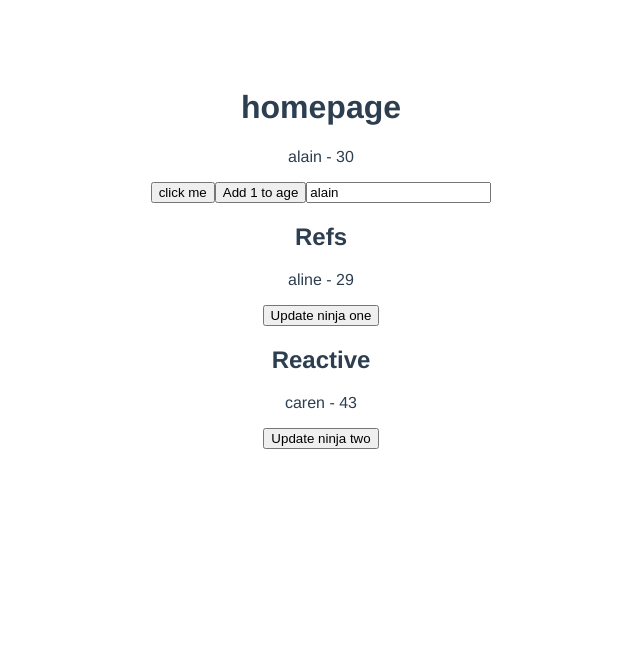
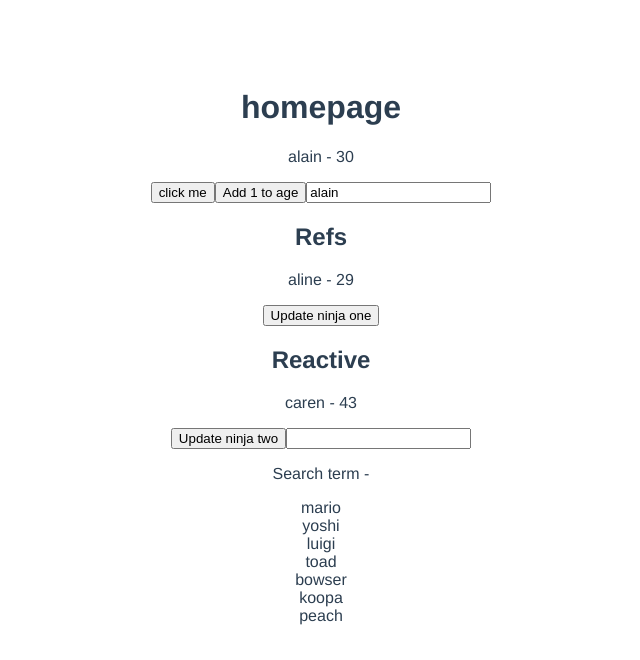
Before and after one commit to alain-kubwayo/vue-hub, a Vue app in the folder dojo-blog/: page / in a window 1280 px wide. Shown: the top 660 px of the page, without its empty margins (319-959 px from the left). Built offline with nearby package versions, Linux system fonts and the light colour scheme.

Commit message:
feat: computed values

```diff
--- a/dojo-blog/src/views/Home.vue
+++ b/dojo-blog/src/views/Home.vue
@@ -13,11 +13,17 @@
     <h2>Reactive</h2>
     <p>{{ ninjaTwo.name }} - {{ ninjaTwo.age }}</p>
     <button @click="updateNinjaTwo">Update ninja two</button>
+    <!-- Computed property -->
+    <!-- <p>Computed: {{ firstName }}</p> -->
+    <input type="text" v-model="search">
+    <p>Search term - {{ search }}</p>
+    <!-- <div v-for="name in names" :key="name">{{ name }}</div> -->
+    <div v-for="name in matchingNames" :key="name">{{ name }}</div>
   </div>
 </template>
 
 <script>
-import { ref, reactive } from 'vue'
+import { ref, reactive, computed } from 'vue'
 
 export default {
   name: 'Home',
@@ -52,8 +58,19 @@ export default {
       ninjaTwo.age = 34
     }
 
+    // Computed properties
+    // const firstName = computed(() => {
+    //   return 'teresa'
+    // })
+    const search = ref('')
+    const names = ref(['mario', 'yoshi', 'luigi', 'toad', 'bowser', 'koopa', 'peach'])
+
+    const matchingNames = computed(() => {
+      return names.value.filter(name => name.includes(search.value))
+    })
+
     // return { name, age, handleClick, p }
-    return { name, age, handleClick, ninjaOne, updateNinjaOne, ninjaTwo, updateNinjaTwo }
+    return { name, age, handleClick, ninjaOne, updateNinjaOne, ninjaTwo, updateNinjaTwo, names, search, matchingNames }
   }
 }
 </script>
```
